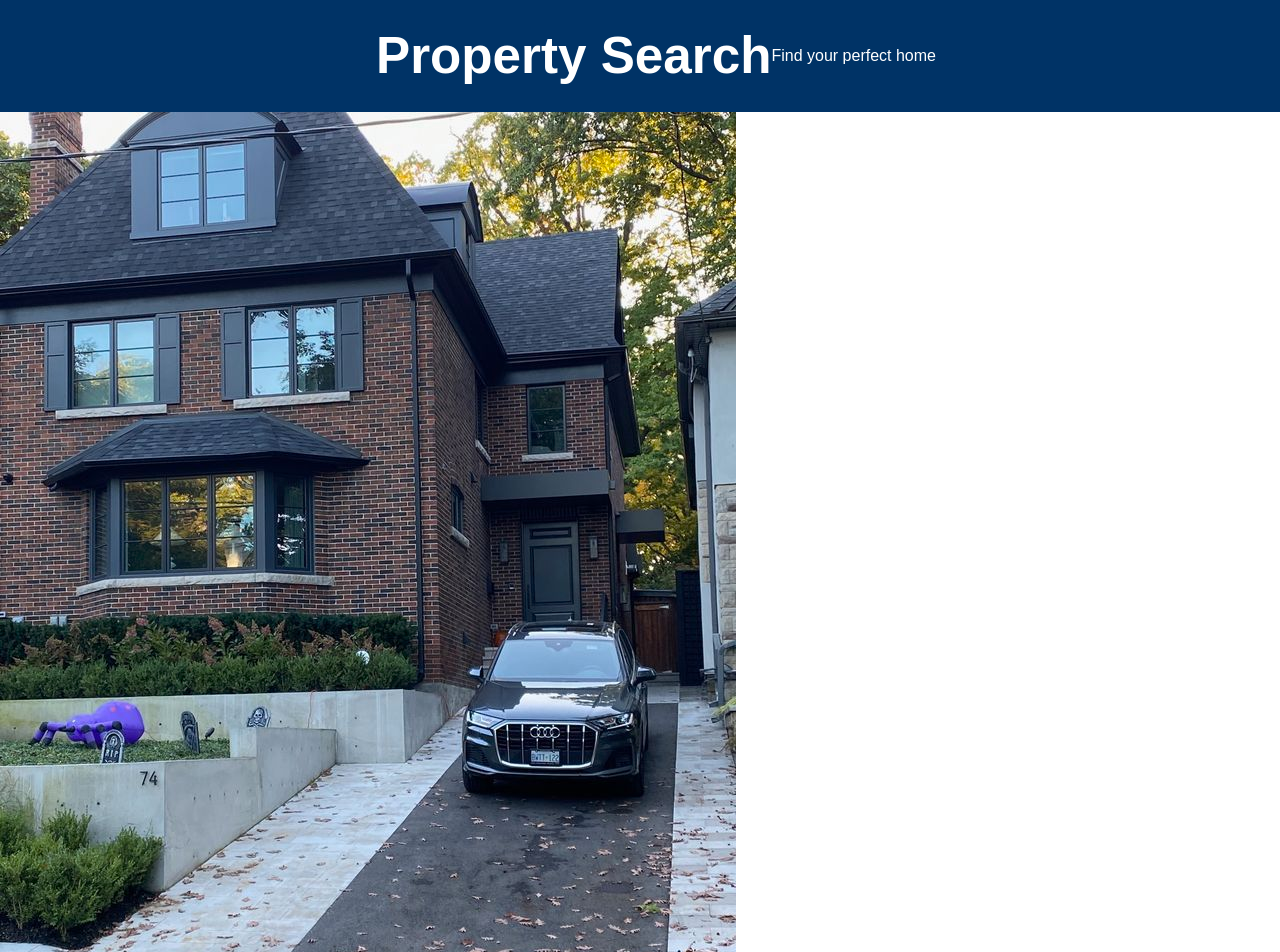
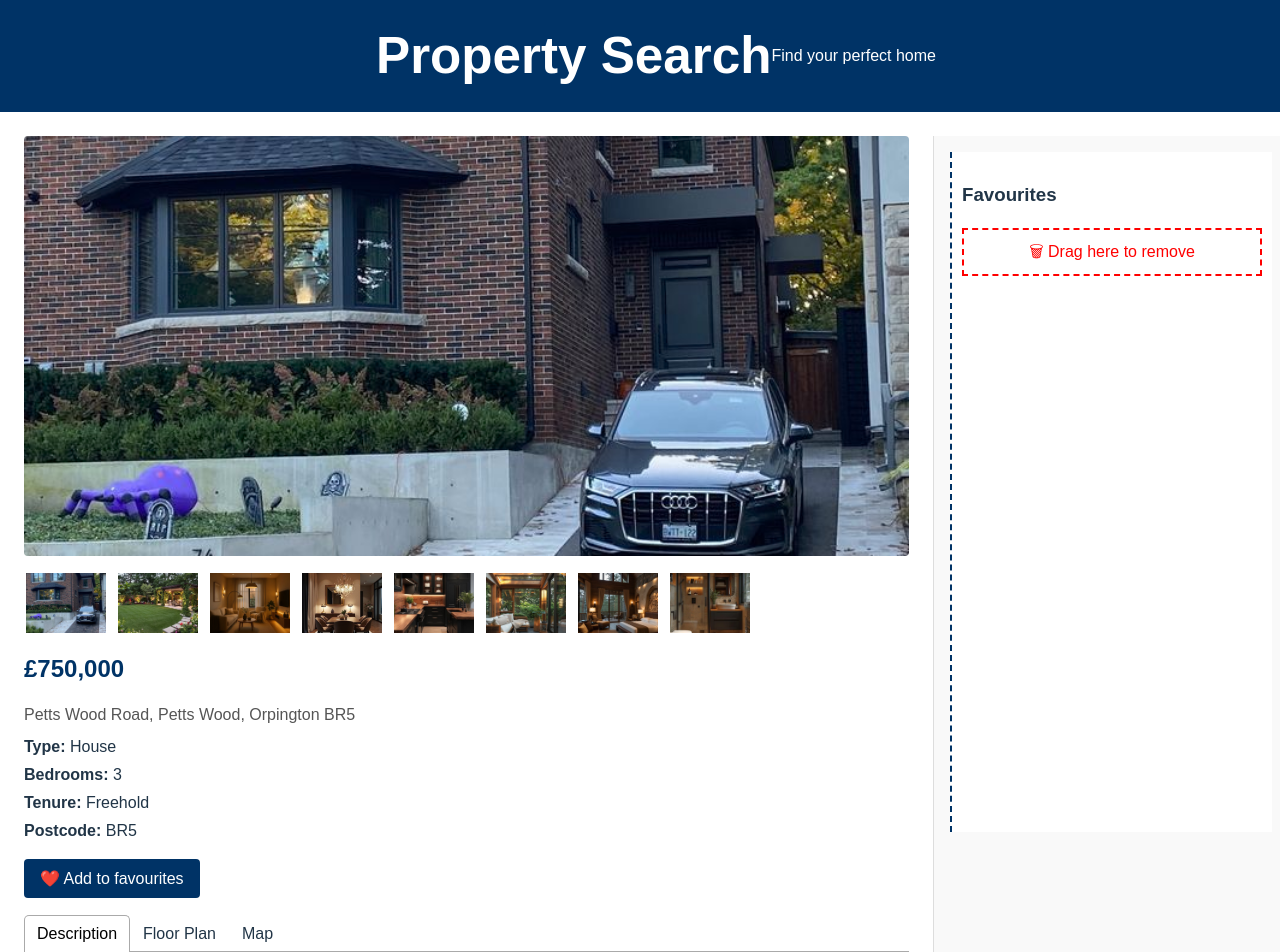
Before and after one commit to ThinaraSenarathne/Advaced-Clientside-Development-Coursework, a React (Vite) app: page /property/prop1 in a window 1280 px wide. Shown: the top 952 px of the page. Built offline with nearby package versions, Linux system fonts and the light colour scheme.

Commit message:
upgraded the css of property search page

```diff
--- a/src/pages/PropertyPage.jsx
+++ b/src/pages/PropertyPage.jsx
@@ -3,31 +3,63 @@ import data from "../data/properties(1).json"
 import { useState } from "react"
 import { Tab, Tabs, TabList, TabPanel } from "react-tabs"
 import "react-tabs/style/react-tabs.css"
+import FavouriteList from "../components/FavouriteList"
 
 export default function PropertyPage({ favourites, setFavourites }) {
   const { id } = useParams()
   const property = data.properties.find(p => p.id === id)
   const [mainImg, setMainImg] = useState(property.picture[0])
 
+  const addFavourite = () => {
+    if (!favourites.find(f => f.id === property.id)) {
+      setFavourites([...favourites, property])
+    }
+  }
+
   return (
-    <div className="property-page">
-      <img className="main-img" src={`/${mainImg}`} alt="" />
+    <main className="property-container">
+
+      {/* LEFT MAIN CONTENT */}
+      <section className="property-main">
+
+        {/* IMAGE GALLERY */}
+        <div className="gallery">
+          <img
+            className="main-img"
+            src={`/${mainImg}`}
+            alt="Property"
+          />
 
           <div className="thumbs">
             {property.picture.map(img => (
-          <img key={img} src={`/${img}`} onClick={() => setMainImg(img)} />
+              <img
+                key={img}
+                src={`/${img}`}
+                alt=""
+                onClick={() => setMainImg(img)}
+              />
             ))}
           </div>
+        </div>
 
-      <button
-        onClick={() =>
-          !favourites.find(f => f.id === property.id) &&
-          setFavourites([...favourites, property])
-        }
-      >
+        {/* PROPERTY INFO */}
+        <div className="property-info">
+          <h2>£{property.price.toLocaleString()}</h2>
+          <p className="location">{property.location}</p>
+
+          <ul className="features">
+            <li><strong>Type:</strong> {property.type}</li>
+            <li><strong>Bedrooms:</strong> {property.bedrooms}</li>
+            <li><strong>Tenure:</strong> {property.tenure}</li>
+            <li><strong>Postcode:</strong> {property.postcode}</li>
+          </ul>
+
+          <button className="fav-btn" onClick={addFavourite}>
             ❤️ Add to favourites
           </button>
+        </div>
 
+        {/* TABS */}
         <Tabs>
           <TabList>
             <Tab>Description</Tab>
@@ -40,7 +72,11 @@ export default function PropertyPage({ favourites, setFavourites }) {
           </TabPanel>
 
           <TabPanel>
-          <img src={`/${property.floorPlan}`} alt="Floor Plan" />
+            <img
+              className="floorplan"
+              src={`/${property.floorPlan}`}
+              alt="Floor Plan"
+            />
           </TabPanel>
 
           <TabPanel>
@@ -51,6 +87,16 @@ export default function PropertyPage({ favourites, setFavourites }) {
           </TabPanel>
         </Tabs>
 
-    </div>
+      </section>
+
+      {/* RIGHT SIDEBAR */}
+      <aside className="property-sidebar">
+        <FavouriteList
+          favourites={favourites}
+          setFavourites={setFavourites}
+        />
+      </aside>
+
+    </main>
   )
 }
--- a/src/styles/app.css
+++ b/src/styles/app.css
@@ -31,10 +31,43 @@ body {
 }
 
 .search-form {
-  display: grid;
-  grid-template-columns: repeat(auto-fit, minmax(180px, 1fr));
-  gap: 10px;
+  background: #f4f6f8;
+  padding: 1.2rem;
+  border-radius: 6px;
+  margin-bottom: 1.5rem;
+}
+
+.search-form h2 {
+  margin-top: 0;
   margin-bottom: 1rem;
+  color: #003366;
+}
+
+.search-form input,
+.search-form select {
+  padding: 8px;
+  border: 1px solid #ccc;
+  border-radius: 4px;
+}
+
+.search-form label {
+  font-size: 0.85rem;
+  color: #555;
+}
+
+.search-form button {
+  grid-column: 1 / -1;
+  background: #003366;
+  color: white;
+  border: none;
+  padding: 10px;
+  font-size: 1rem;
+  border-radius: 4px;
+  cursor: pointer;
+}
+
+.search-form button:hover {
+  background: #0055aa;
 }
 
 .content {
@@ -50,8 +83,39 @@ body {
 }
 
 .card {
-  border: 1px solid #ccc;
+  background: white;
+  border-radius: 6px;
+  border: 1px solid #ddd;
   padding: 10px;
+  transition: transform 0.2s ease, box-shadow 0.2s ease;
+}
+
+
+.card:hover {
+  transform: translateY(-3px);
+  box-shadow: 0 6px 15px rgba(0,0,0,0.1);
+}
+
+.card h3 {
+  margin: 0.5rem 0;
+  color: #003366;
+}
+
+.card p {
+  font-size: 0.9rem;
+  color: #555;
+}
+
+.card a {
+  display: inline-block;
+  margin-top: 6px;
+  color: #003366;
+  text-decoration: none;
+  font-weight: bold;
+}
+
+.card a:hover {
+  text-decoration: underline;
 }
 
 .card img {
@@ -89,24 +153,113 @@ body {
   color: red;
 }
 
-.property-page img {
-  max-width: 100%;
+/* =========================
+   PROPERTY PAGE STYLING
+========================= */
+
+.property-container {
+  display: grid;
+  grid-template-columns: 3fr 1fr;
+  gap: 1.5rem;
+  padding: 1.5rem;
+}
+
+.property-main {
+  background: #ffffff;
+}
+
+.gallery {
+  margin-bottom: 1rem;
+}
+
+.main-img {
+  width: 100%;
+  height: 420px;
+  object-fit: cover;
+  border-radius: 4px;
+}
+
+.thumbs {
+  display: flex;
+  gap: 8px;
+  margin-top: 8px;
 }
 
 .thumbs img {
   width: 80px;
-  margin: 5px;
+  height: 60px;
+  object-fit: cover;
   cursor: pointer;
+  border: 2px solid transparent;
 }
 
+.thumbs img:hover {
+  border-color: #003366;
+}
+
+.property-info {
+  margin: 1rem 0;
+}
+
+.property-info h2 {
+  margin: 0;
+  color: #003366;
+}
+
+.location {
+  color: #555;
+  margin-bottom: 0.5rem;
+}
+
+.features {
+  list-style: none;
+  padding: 0;
+  margin: 0.5rem 0 1rem;
+}
+
+.features li {
+  margin-bottom: 4px;
+}
+
+.fav-btn {
+  background: #003366;
+  color: white;
+  border: none;
+  padding: 10px 16px;
+  cursor: pointer;
+  border-radius: 4px;
+}
+
+.fav-btn:hover {
+  background: #0055aa;
+}
+
+.floorplan {
+  max-width: 100%;
+  margin-top: 1rem;
+}
+
+.property-sidebar {
+  background: #f9f9f9;
+  padding: 1rem;
+  border-left: 1px solid #ddd;
+}
+
+/* Map */
 iframe {
   width: 100%;
   height: 300px;
+  border: none;
 }
 
-/* Responsive */
+/* RESPONSIVE */
 @media (max-width: 1024px) {
-  .content {
+  .property-container {
     grid-template-columns: 1fr;
   }
+
+  .property-sidebar {
+    border-left: none;
+    border-top: 1px solid #ddd;
+  }
 }
```
Lines whose indentation alone changed are shown as unchanged.
